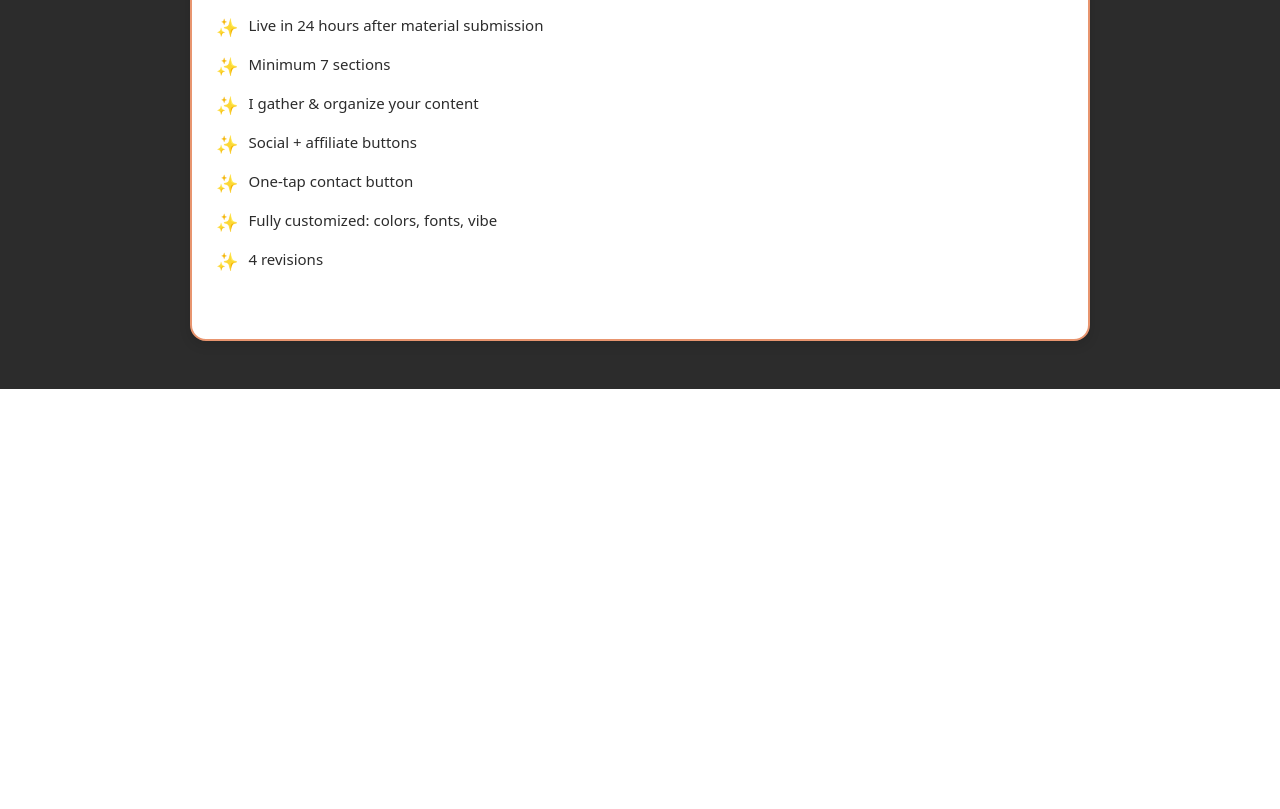
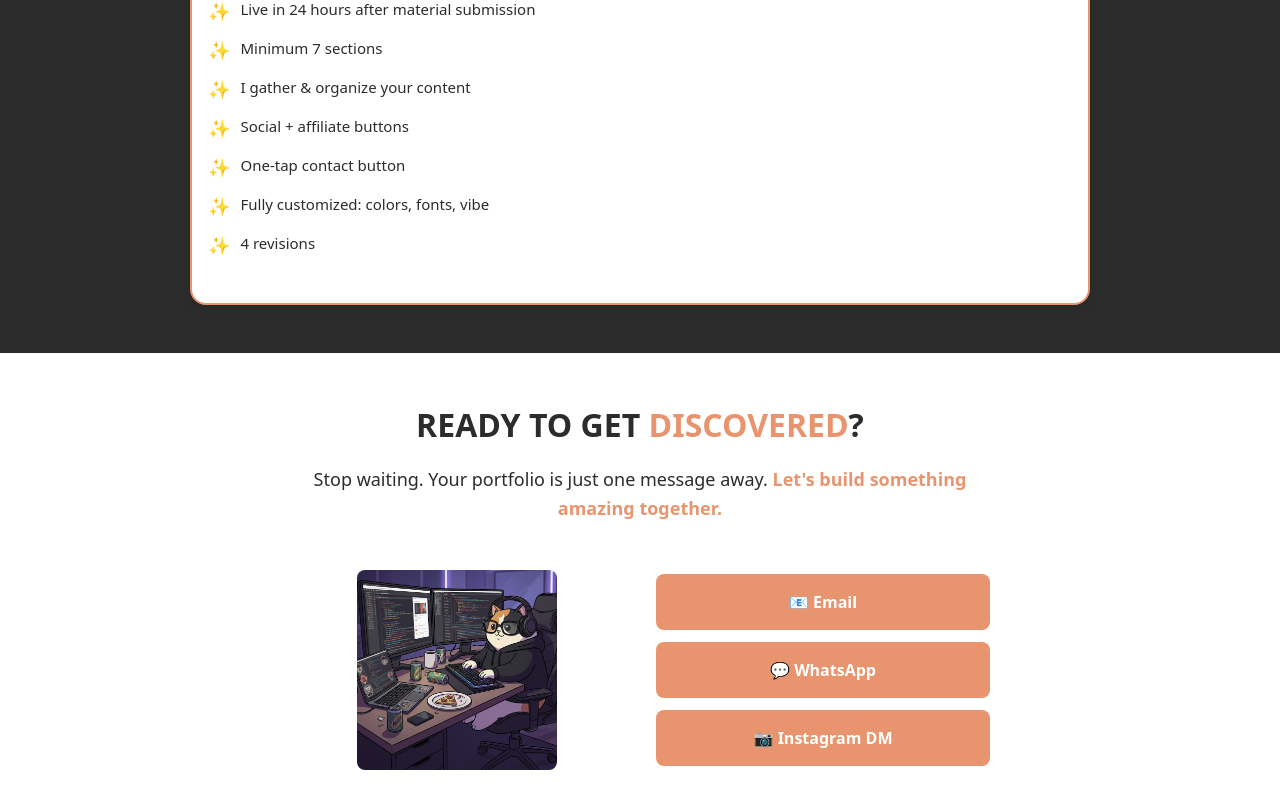
Before and after one commit to BigCalicoCatto/fatcalico, a Next.js app: page / in a window 1280 px wide. Shown: the part 7655-8464 px from the top of the page. Before the commit the page ends 8044 px from the top, so only its background shows below. Built offline with nearby package versions, Linux system fonts and the light colour scheme.

Commit message:
Update page.tsx

```diff
--- a/app/page.tsx
+++ b/app/page.tsx
@@ -199,7 +199,7 @@ export default function Home() {
               RM100
             </h3>
             <ul style={{ listStyle: 'none', padding: 0, margin: '0 0 20px 0' }}>
-              <li style={{ fontSize: '15px', color: '#2C2C2C', marginBottom: '12px', display: 'flex', gap: '10px', alignItems: 'flex-start' }}>
+              <li style={{ fontSize: '15px', color: '#2C2C2C', marginBottom: '8px', display: 'flex', gap: '10px', alignItems: 'flex-start' }}>
                 <span style={{ fontSize: '18px', flexShrink: 0 }}>✨</span>
                 <span>Free domain (yourname.vercel.app)</span>
               </li>
@@ -247,11 +247,11 @@ export default function Home() {
           </div>
 
           {/* RM150 Card */}
-          <div style={{ backgroundColor: '#FFFFFF', padding: '32px 24px', borderRadius: '16px', border: '2px solid #E8956F', boxShadow: '0 4px 12px rgba(0, 0, 0, 0.12)' }}>
-            <h3 style={{ fontSize: '36px', fontWeight: 'bold', color: '#E8956F', margin: '0 0 24px 0', textAlign: 'center' }}>
+          <div style={{ backgroundColor: '#FFFFFF', padding: '24px 16px', borderRadius: '16px', border: '2px solid #E8956F', boxShadow: '0 4px 12px rgba(0, 0, 0, 0.12)' }}>
+            <h3 style={{ fontSize: '36px', fontWeight: 'bold', color: '#E8956F', margin: '0 0 20px 0', textAlign: 'center' }}>
               RM150
             </h3>
-            <ul style={{ listStyle: 'none', padding: 0, margin: '0 0 32px 0' }}>
+            <ul style={{ listStyle: 'none', padding: 0, margin: '0 0 20px 0' }}>
               <li style={{ fontSize: '15px', color: '#2C2C2C', marginBottom: '12px', display: 'flex', gap: '10px', alignItems: 'flex-start' }}>
                 <span style={{ fontSize: '18px', flexShrink: 0 }}>✨</span>
                 <span>Your own .com domain (yourname.com)</span>
@@ -300,6 +300,99 @@ export default function Home() {
           </div>
         </div>
       </section>
+
+      {/* CTA */}
+      <section style={{ padding: '48px 24px', backgroundColor: '#FFFFFF' }}>
+        <div style={{ maxWidth: '700px', marginLeft: 'auto', marginRight: 'auto', marginBottom: '48px', textAlign: 'center' }}>
+          <h2 style={{ fontSize: '32px', fontWeight: 'bold', color: '#2C2C2C', marginBottom: '16px' }}>
+            READY TO GET <Highlight color="orange">DISCOVERED</Highlight>?
+          </h2>
+          <p style={{ fontSize: '18px', color: '#2C2C2C', lineHeight: '1.6', margin: '0' }}>
+            Stop waiting. Your portfolio is just one message away. <Highlight color="orange">Let's build something amazing together.</Highlight>
+          </p>
+        </div>
+
+        <div style={{ maxWidth: '700px', marginLeft: 'auto', marginRight: 'auto', display: 'grid', gridTemplateColumns: '1fr 1fr', gap: '32px', alignItems: 'center' }}>
+          {/* Profile Picture */}
+          <div style={{ display: 'flex', justifyContent: 'center' }}>
+            <img
+              src="/fatcalicodev.jpg"
+              alt="Fat Calico"
+              style={{ width: '200px', height: '200px', borderRadius: '8px', objectFit: 'cover' }}
+            />
+          </div>
+
+          {/* CTA Buttons */}
+          <div style={{ display: 'flex', flexDirection: 'column', gap: '12px' }}>
+            <a
+              href="mailto:fatcalico.co@gmail.com?subject=Let's build my website!&body=Hi Fat Calico! Let's build my website!"
+              style={{
+                padding: '16px 24px',
+                backgroundColor: '#E8956F',
+                color: '#FFFFFF',
+                border: 'none',
+                borderRadius: '8px',
+                fontSize: '16px',
+                fontWeight: 'bold',
+                textDecoration: 'none',
+                textAlign: 'center',
+                cursor: 'pointer',
+                transition: 'background-color 0.3s ease'
+              }}
+              onMouseEnter={(e) => e.currentTarget.style.backgroundColor = '#D67A52'}
+              onMouseLeave={(e) => e.currentTarget.style.backgroundColor = '#E8956F'}
+            >
+              📧 Email
+            </a>
+
+            <a
+              href="https://wa.me/60176218234?text=Hi%20Fat%20Calico!%20Let's%20build%20my%20website!"
+              target="_blank"
+              rel="noopener noreferrer"
+              style={{
+                padding: '16px 24px',
+                backgroundColor: '#E8956F',
+                color: '#FFFFFF',
+                border: 'none',
+                borderRadius: '8px',
+                fontSize: '16px',
+                fontWeight: 'bold',
+                textDecoration: 'none',
+                textAlign: 'center',
+                cursor: 'pointer',
+                transition: 'background-color 0.3s ease'
+              }}
+              onMouseEnter={(e) => e.currentTarget.style.backgroundColor = '#D67A52'}
+              onMouseLeave={(e) => e.currentTarget.style.backgroundColor = '#E8956F'}
+            >
+              💬 WhatsApp
+            </a>
+
+            <a
+              href="https://instagram.com/fatcalico.co"
+              target="_blank"
+              rel="noopener noreferrer"
+              style={{
+                padding: '16px 24px',
+                backgroundColor: '#E8956F',
+                color: '#FFFFFF',
+                border: 'none',
+                borderRadius: '8px',
+                fontSize: '16px',
+                fontWeight: 'bold',
+                textDecoration: 'none',
+                textAlign: 'center',
+                cursor: 'pointer',
+                transition: 'background-color 0.3s ease'
+              }}
+              onMouseEnter={(e) => e.currentTarget.style.backgroundColor = '#D67A52'}
+              onMouseLeave={(e) => e.currentTarget.style.backgroundColor = '#E8956F'}
+            >
+              📷 Instagram DM
+            </a>
+          </div>
+        </div>
+      </section>
     </div>
   );
 }
```
